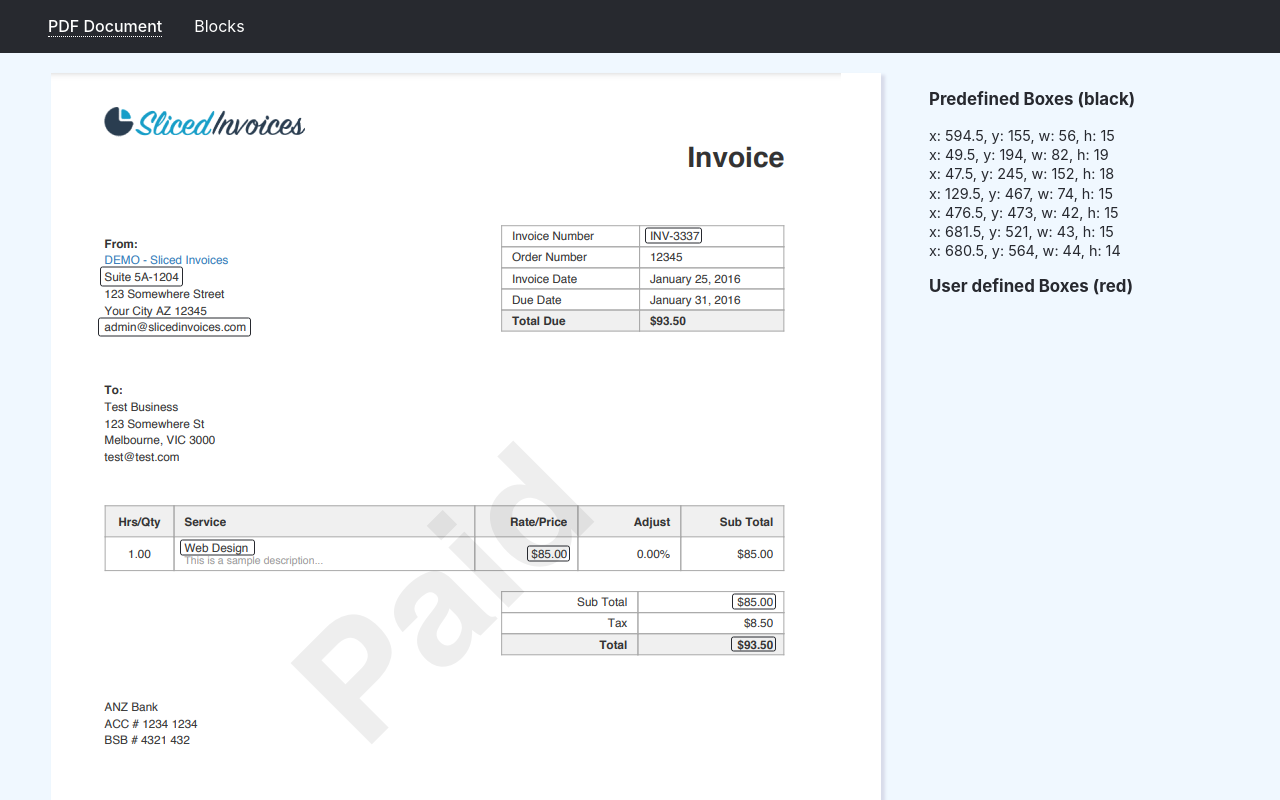
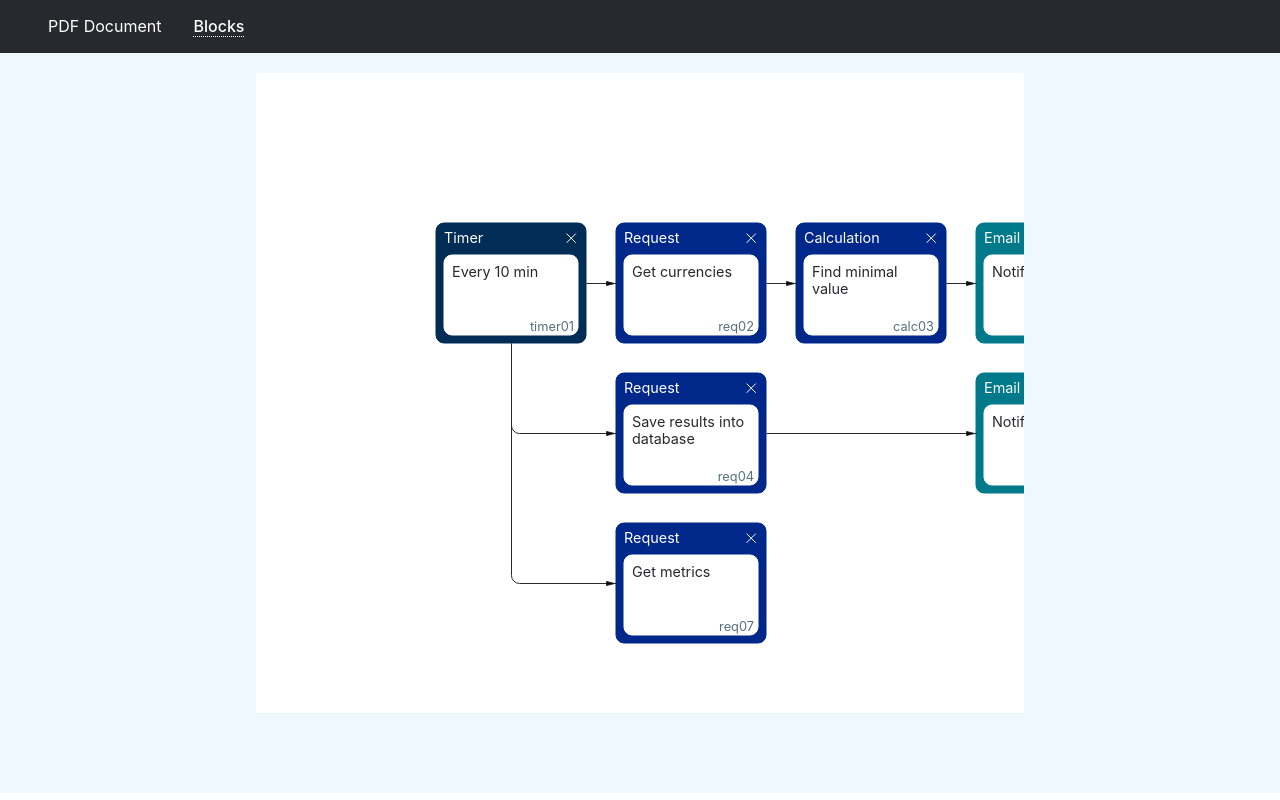
Before and after one commit to daminort/svg-components-demo, a React (Create React App) app: page / in a window 1280 px wide. Shown: the top 800 px of the page. Built offline with nearby package versions, Linux system fonts and the light colour scheme.

Commit message:
Fix Archers

```diff
--- a/src/containers/App/App.js
+++ b/src/containers/App/App.js
@@ -8,7 +8,7 @@ import { Wrapper } from './App.style';
 
 const App = () => {
 
-  const [route, setRoute] = useState(ROUTES.doc);
+  const [route, setRoute] = useState(ROUTES.blocks);
 
   return (
     <>
--- a/src/containers/Blocks/Blocks.js
+++ b/src/containers/Blocks/Blocks.js
@@ -63,7 +63,10 @@ const Blocks = () => {
 
   }, [scale]);
 
-  const style = {
+  const svgStyle = {
+    cursor: dragging ? 'move' : 'auto',
+  };
+  const groupStyle = {
     transform: `translate3d(${shift.x}px, ${shift.y}px, 0) scale(${scale})`,
     cursor: dragging ? 'move' : 'auto',
   };
@@ -73,19 +76,20 @@ const Blocks = () => {
       <DndContext>
         <svg
           id={containerID}
+          style={svgStyle}
           onMouseDown={onMouseDown}
           onMouseMove={onMouseMove}
           onMouseUp={onMouseUp}
           onWheel={onWheel}
         >
-          <g style={style}>
+          <g style={groupStyle}>
             {mockCards.map(card => {
               return (
                 <Card key={card.id} {...card} onClose={onClose} />
               )
             })}
+            <Archers relations={relations} />
           </g>
-          <Archers relations={relations} />
         </svg>
       </DndContext>
     </Wrapper>
```
